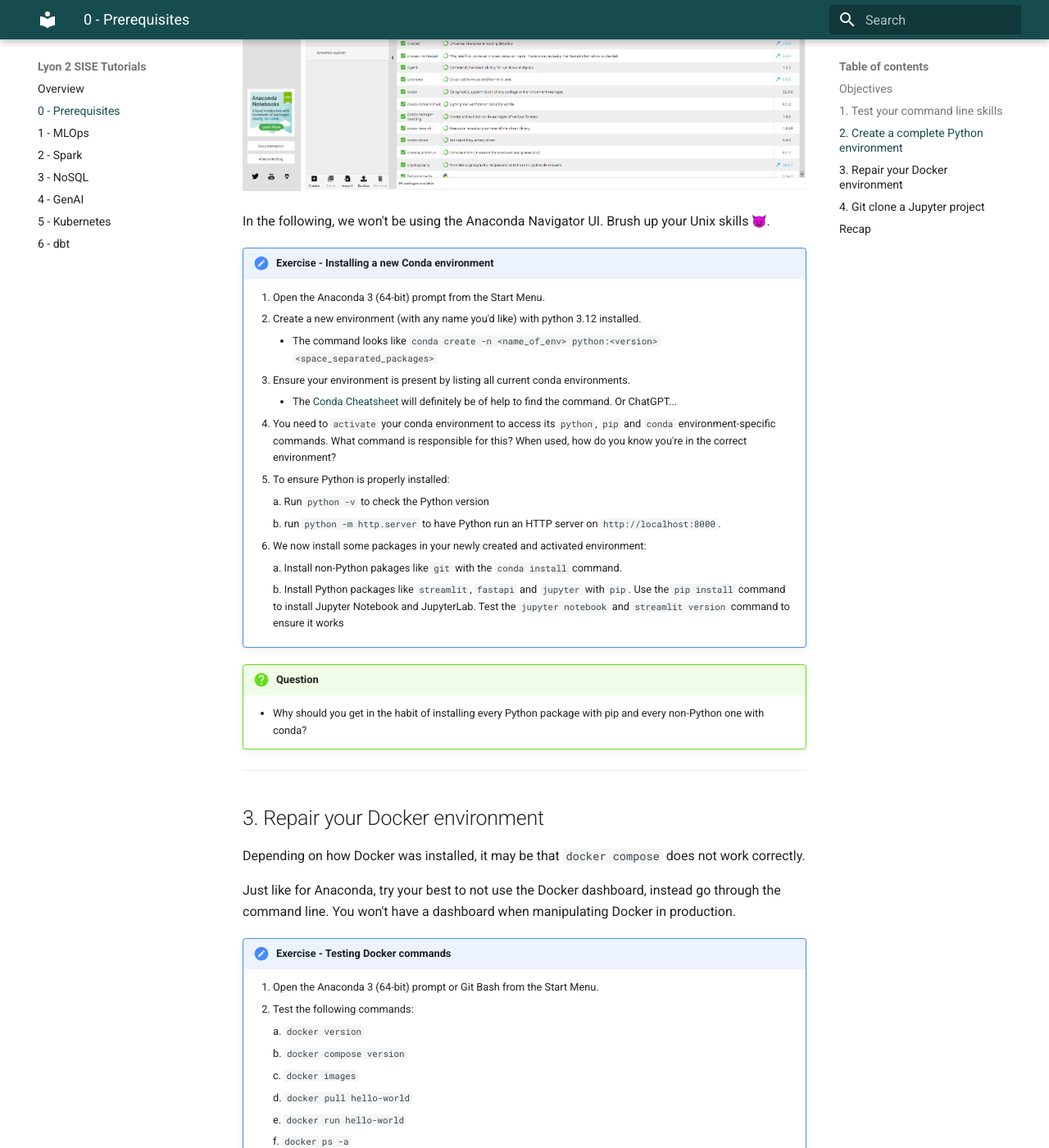
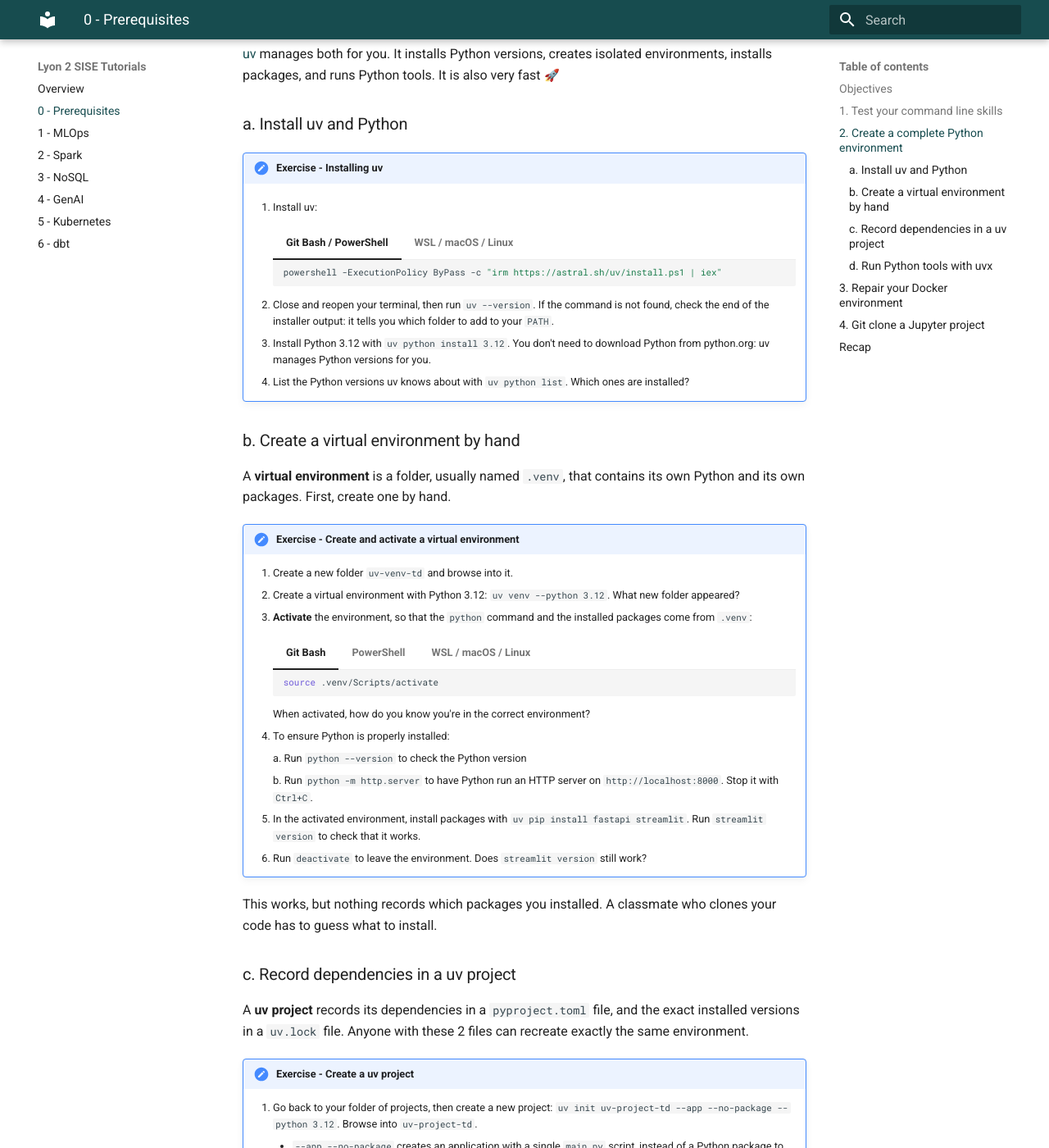
Before and after one commit to andfanilo/lyon2, an MkDocs documentation site: the page built from docs/prerequisites.md, in a window 1280 px wide and 1400 px high, scrolled down 2031 px. Shown: the whole window at 82% size. Built offline with MkDocs 1.6.1 and Material for MkDocs 9.7.7, drawn with Linux system fonts in a browser that asks for light colours; emoji names are drawn with the system emoji font; some of the changed text lies outside the part shown.

Commit message:
Teach uv instead of conda in the prerequisites TD
- Install Git for Windows first, and use Git Bash as the default shell.
- Replace the conda exercises with uv: install uv and Python 3.12,
  then a uv venv + uv pip bridge, then a uv project with `uv add`,
  `uv run`, and `uv sync`, then uvx and `uv tool install`.
- Use `uv init --app --no-package` so every uv version creates a flat
  main.py project. Recent uv versions default to a src/ package.
- Show shell-specific commands in content tabs. The tabs need the
  pymdownx.tabbed extension.
- Open the cloned Spark notebooks with `uvx jupyter lab`. This step is
  temporary until the pyspark-tutorial setup is decided.
- Delete the Anaconda Navigator screenshot.

````diff
--- a/docs/prerequisites.md
+++ b/docs/prerequisites.md
@@ -3,9 +3,9 @@
 For this tutorial, you will be installing and configuring tools used in the following tutorials:
 
 - Command line
+- Git
+- uv, to manage Python versions, environments and tools
 - Docker
-- Git
-- Conda
 - Python librairies: Streamlit & FastAPI
 
 
@@ -14,7 +14,8 @@ For this tutorial, you will be installing and configuring tools used in the foll
 ## Objectives
 
 - [ ] Get used to using your command prompt
-- [ ] Create a conda environment with Python 3.12, FastAPI and Streamlit
+- [ ] Create a uv project with Python 3.12, FastAPI and Streamlit
+- [ ] Run Python tools without installing them, with `uvx`
 - [ ] Reinstall Docker to ensure a clean docker-compose environment
 - [ ] Git clone the NoSQL or Spark tutorial
 
@@ -34,40 +35,124 @@ For this tutorial, you will be installing and configuring tools used in the foll
 
 The Windows and Unix command line terminals have different commands.
 
-In the following exercises, we will be using the Anaconda command-line, which comes with Unix commands.
+Most of the following exercises use **Git Bash**, a Unix terminal for Windows that comes with Git. PowerShell, WSL, macOS, and Linux work too. When a command differs between terminals, each terminal gets its own tab.
+
+!!! note "Exercise - Install Git and Git Bash"
+    1. Install [Git for Windows](https://git-scm.com/downloads/win). Keep the default options. They also install Git Bash.
+        - On macOS or Linux, Git is usually already installed. Check with `git --version`.
+    2. Open Git Bash from the Start Menu.
+    3. Run `git --version`, then browse to the same folder as in the previous exercise. Some commands differ from the Windows prompt, for example `ls` instead of `dir`, and `/` instead of `\` in paths.
 
 ---
 
 ## 2. Create a complete Python environment
 
-While you usually install and use [Anaconda](https://docs.anaconda.com/) as a Python distribution with a lot of Data Science packages preinstalled, Anaconda comes with a package and environment manager called `conda`.
+Each project needs its own Python version and its own packages. If all your projects share one installation, upgrading a package for one project can break another.
 
-You may have seen the list of environments managed by your current conda installation when browsing the Anaconda Navigator.
+[uv](https://docs.astral.sh/uv/) manages both for you. It installs Python versions, creates isolated environments, installs packages, and runs Python tools. It is also very fast :rocket:
 
-![](./images/prerequisites-anaconda-navigator.png)
+### a. Install uv and Python
 
-In the following, we won't be using the Anaconda Navigator UI. Brush up your Unix skills :smiling_imp:.
+!!! note "Exercise - Installing uv"
+    1. Install uv:
 
-!!! note "Exercise - Installing a new Conda environment"
-    1. Open the Anaconda 3 (64-bit) prompt from the Start Menu.
-    2. Create a new environment (with any name you'd like) with python 3.12 installed.
-        - The command looks like `conda create -n <name_of_env> python:<version> <space_separated_packages>`
-    3. Ensure your environment is present by listing all current conda environments.
-        - The [Conda Cheatsheet](https://docs.conda.io/projects/conda/en/latest/user-guide/cheatsheet.html) will definitely be of help to find the command. Or ChatGPT...
-    4. You need to `activate` your conda environment to access its `python`, `pip` and `conda` environment-specific commands. What command is responsible for this? When used, how do you know you're in the correct environment?
-    5. To ensure Python is properly installed:
+        === "Git Bash / PowerShell"
 
-        a. Run `python -v` to check the Python version
+            ```bash
+            powershell -ExecutionPolicy ByPass -c "irm https://astral.sh/uv/install.ps1 | iex"
+            ```
 
-        b. run `python -m http.server` to have Python run an HTTP server on `http://localhost:8000`.
-    5. We now install some packages in your newly created and activated environment:
+        === "WSL / macOS / Linux"
 
-        a. Install non-Python pakages like `git` with the `conda install` command.
+            ```bash
+            curl -LsSf https://astral.sh/uv/install.sh | sh
+            ```
 
-        b. Install Python packages like `streamlit`, `fastapi` and `jupyter` with `pip`. Use the `pip install` command to install Jupyter Notebook and JupyterLab. Test the `jupyter notebook` and `streamlit version` command to ensure it works
+    2. Close and reopen your terminal, then run `uv --version`. If the command is not found, check the end of the installer output: it tells you which folder to add to your `PATH`.
+    3. Install Python 3.12 with `uv python install 3.12`. You don't need to download Python from python.org: uv manages Python versions for you.
+    4. List the Python versions uv knows about with `uv python list`. Which ones are installed?
+
+### b. Create a virtual environment by hand
+
+A **virtual environment** is a folder, usually named `.venv`, that contains its own Python and its own packages. First, create one by hand.
+
+!!! note "Exercise - Create and activate a virtual environment"
+    1. Create a new folder `uv-venv-td` and browse into it.
+    2. Create a virtual environment with Python 3.12: `uv venv --python 3.12`. What new folder appeared?
+    3. **Activate** the environment, so that the `python` command and the installed packages come from `.venv`:
+
+        === "Git Bash"
+
+            ```bash
+            source .venv/Scripts/activate
+            ```
+
+        === "PowerShell"
+
+            ```powershell
+            .venv\Scripts\activate
+            ```
+
+            If PowerShell refuses to run the script, run `Set-ExecutionPolicy -Scope CurrentUser RemoteSigned` once, then retry.
+
+        === "WSL / macOS / Linux"
+
+            ```bash
+            source .venv/bin/activate
+            ```
+
+        When activated, how do you know you're in the correct environment?
+
+    4. To ensure Python is properly installed:
+
+        a. Run `python --version` to check the Python version
+
+        b. Run `python -m http.server` to have Python run an HTTP server on `http://localhost:8000`. Stop it with `Ctrl+C`.
+
+    5. In the activated environment, install packages with `uv pip install fastapi streamlit`. Run `streamlit version` to check that it works.
+    6. Run `deactivate` to leave the environment. Does `streamlit version` still work?
+
+This works, but nothing records which packages you installed. A classmate who clones your code has to guess what to install.
+
+### c. Record dependencies in a uv project
+
+A **uv project** records its dependencies in a `pyproject.toml` file, and the exact installed versions in a `uv.lock` file. Anyone with these 2 files can recreate exactly the same environment.
+
+!!! note "Exercise - Create a uv project"
+    1. Go back to your folder of projects, then create a new project: `uv init uv-project-td --app --no-package --python 3.12`. Browse into `uv-project-td`.
+        - `--app --no-package` creates an application with a single `main.py` script, instead of a Python package to publish.
+    2. Open the folder in your editor. What does each of `pyproject.toml`, `.python-version` and `main.py` contain?
+    3. Add FastAPI and Streamlit to the project: `uv add fastapi streamlit`.
+        - What changed in `pyproject.toml`?
+        - What new files and folders appeared? Open `uv.lock` and search for `streamlit`.
+    4. Run commands inside the project environment with `uv run`, **without activating anything**:
+
+        a. `uv run python --version`
+
+        b. `uv run main.py`
+
+        c. `uv run streamlit version`
+
+    5. Delete the `.venv` folder, then run `uv sync`. What happened? A classmate runs `uv sync` after cloning your project.
+    6. Remove a dependency with `uv remove fastapi`, then check `pyproject.toml` again.
 
 !!! question
-    - Why should you get in the habit of installing every Python package with pip and every non-Python one with conda?
+    - Compare the `uv-venv-td` and `uv-project-td` folders. If you send each folder to a classmate without its `.venv`, how do they recreate your environment?
+    - Why should you commit `pyproject.toml` and `uv.lock` to Git, but never `.venv`?
+
+### d. Run Python tools with uvx
+
+Some Python packages are **tools** you run from the command line, like Jupyter or the [Ruff](https://docs.astral.sh/ruff/) linter. They don't need to be part of your project.
+
+!!! note "Exercise - Tools with uvx and uv tool"
+    1. Run `uvx ruff --version`. `uvx` downloads Ruff into a temporary, isolated environment and runs it.
+    2. From the `uv-project-td` folder, check the code of `main.py` with `uvx ruff check`. Did `pyproject.toml` change?
+    3. Run `uvx jupyter lab`. JupyterLab opens in your browser, and your project stays unchanged. Stop the server with `Ctrl+C`.
+    4. Install Ruff permanently with `uv tool install ruff`. Now run `ruff --version` from any folder. List the installed tools with `uv tool list`.
+
+!!! question
+    - When should you use `uv add`, `uvx` and `uv tool install`? Give an example package for each.
+    - Why would you rather `uvx` a tool than `uv add` it to your project?
 
 ---
 
@@ -75,10 +160,10 @@ In the following, we won't be using the Anaconda Navigator UI. Brush up your Uni
 
 Depending on how Docker was installed, it may be that `docker compose` does not work correctly.
 
-Just like for Anaconda, try your best to not use the Docker dashboard, instead go through the command line. You won't have a dashboard when manipulating Docker in production.
+Try your best not to use the Docker dashboard. Use the command line instead. You won't have a dashboard when manipulating Docker in production.
 
 !!! note "Exercise - Testing Docker commands"
-    1. Open the Anaconda 3 (64-bit) prompt or Git Bash from the Start Menu.
+    1. Open Git Bash from the Start Menu.
     2. Test the following commands:
 
         a. `docker version`
@@ -99,12 +184,13 @@ Just like for Anaconda, try your best to not use the Docker dashboard, instead g
 
 ## 4. Git clone a Jupyter project
 
+<!-- Interim: replace once the Python environment setup for pyspark-tutorial (nbgrader, VS Code) is decided. -->
+
 !!! note "Exercise - Git cloning a project"
-    1. Open Git Bash the Start Menu.
-    2. Browse into your folder of choice for noew projects. This is a Unix terminal so commands will differ a little from the previous Windows prompt exercise
+    1. Open Git Bash from the Start Menu.
+    2. Browse into your folder of choice for new projects.
     3. Clone the spark tutorial on https://github.com/andfanilo/pyspark-tutorial to your folder
-    4. Activate the conda environment you created some exercises above, which has Jupyter installed.
-    5. Run `jupyter notebook` and make sure you can read all Spark notebook exercises.
+    4. Browse into the cloned folder and run `uvx jupyter lab`. Make sure you can read all Spark notebook exercises.
 
 ---
 
@@ -112,10 +198,11 @@ Just like for Anaconda, try your best to not use the Docker dashboard, instead g
 
 !!! success "Check that you can explain your neighbor each point of the checklist below"
     - [x] Get used to using your command prompt
-    - [x] Create a conda environment with Python 3.12, FastAPI and Streamlit
+    - [x] Create a uv project with Python 3.12, FastAPI and Streamlit
+    - [x] Run Python tools without installing them, with `uvx`
     - [x] Reinstall Docker to ensure a clean docker-compose environment
     - [x] Git clone the Spark tutorial
 
-Take note of those 4 tools, they will be regularly reused throughout the tutorials.
+Take note of those tools. You will use them throughout the tutorials.
 
 In the next tutorial, we will delve into dockerizing a ML Prediction service with FastAPI and Streamlit.
--- a/mkdocs.yml
+++ b/mkdocs.yml
@@ -21,6 +21,8 @@ markdown_extensions:
   - pymdownx.inlinehilite
   - pymdownx.snippets
   - pymdownx.superfences
+  - pymdownx.tabbed:
+      alternate_style: true
   - pymdownx.tasklist:
       custom_checkbox: true
 
````
Also changed, not shown: docs/images/prerequisites-anaconda-navigator.png (deleted).
